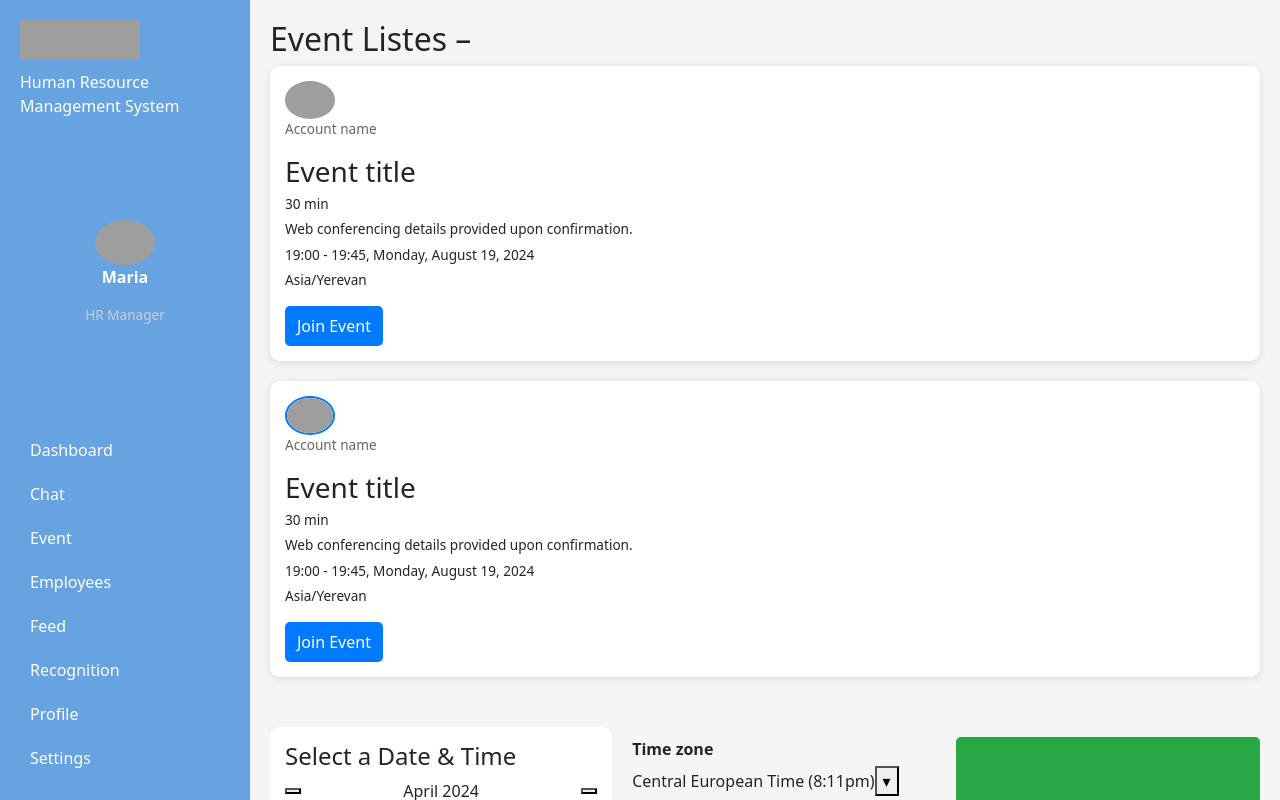
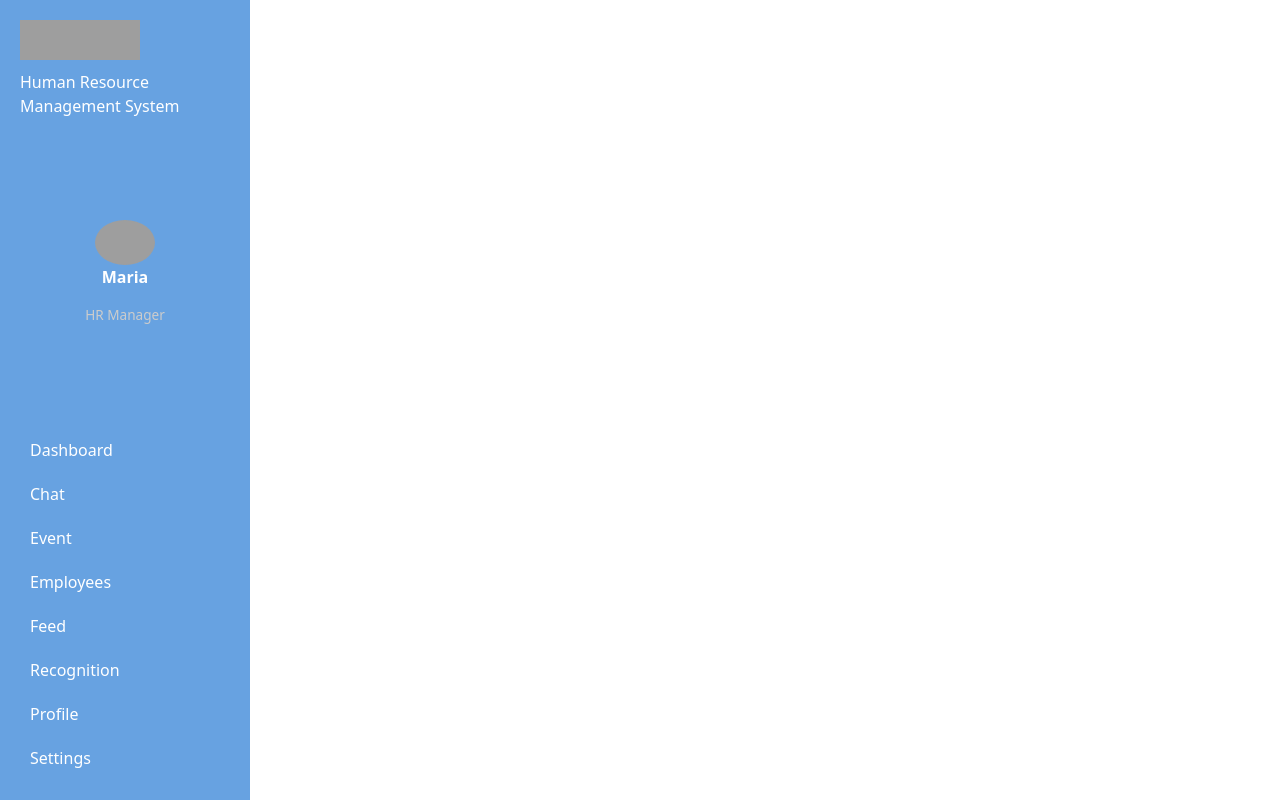
Before and after one commit to LungsomLamnio/UptoSkills_HRMS, a React (Vite) app: page / in a window 1280 px wide. Built offline with nearby package versions, Linux system fonts and the light colour scheme; grey boxes are pictures that could not be loaded.

Commit message:
Refactor Sidebar component to use function declaration and clean up Events page structure

```diff
--- a/src/pages/Events.jsx
+++ b/src/pages/Events.jsx
@@ -1,39 +1,9 @@
-import React from "react";
 import Sidebar from "../components/Sidebar";
-import EventItem from "../components/EventItem";
-import Calendar from "../components/Calendar";
-import TimeZone from "../components/TimeZone";
-import ScheduleButton from "../components/ScheduleButton";
-import TimeSlots from "../components/TimeSlots";
-import "../styles/Events.css";
 
-const Events = () => {
+export default function Events() {
   return (
-    <div className="events-container">
+    <div>
       <Sidebar />
-      <main className="main">
-        <section className="event-list">
-          <h2>Event Listes –</h2>
-          <EventItem
-            imgSrc="https://storage.googleapis.com/a1aa/image/00633103-3d3f-4fcd-92d6-b156b85dfb2e.jpg"
-            imgAlt="Blonde Woman"
-            border={false}
-          />
-          <EventItem
-            imgSrc="https://storage.googleapis.com/a1aa/image/c8ee5cd3-3a69-47b0-42c4-1bde36fe3226.jpg"
-            imgAlt="Man With Beard"
-            border={true}
-          />
-        </section>
-        <section className="calendar-section">
-          <Calendar />
-          <TimeZone />
-          <ScheduleButton />
-        </section>
-        <TimeSlots />
-      </main>
     </div>
   );
-};
-
-export default Events;
+}
```
Also changed, not shown: src/components/Sidebar.jsx (+4 -3 lines).
